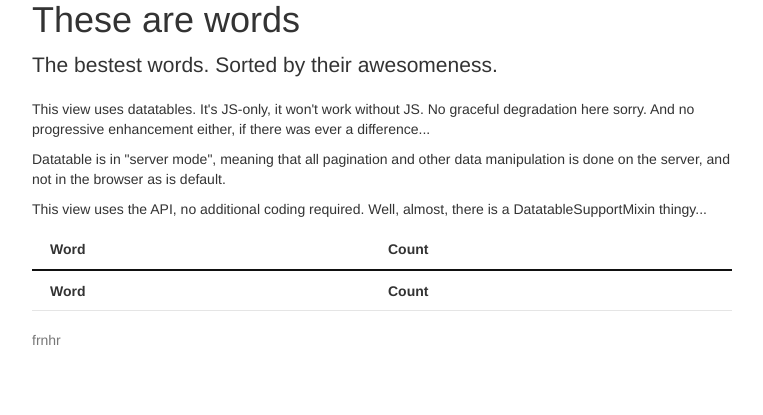
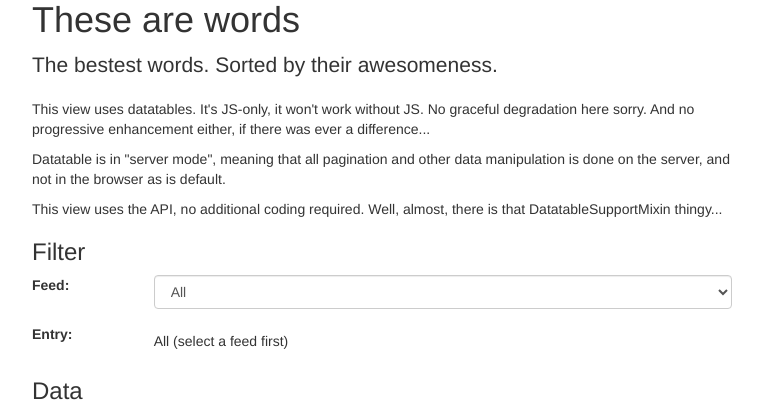
Before and after one commit to frnhr/rsstest, a Django app: template console/templates/console/words.html in a window 1280 px wide. Shown: the part 130-545 px from the top of the page, without its empty margins (258-1021 px from the left). Run offline with Django 3.2, Linux system fonts and the light colour scheme; the template is opened without the code that fills it: values that come from a table or form of the project are taken from there, others are empty; tables that the repository leaves empty hold one stand-in row (values such as "Sample post"); lists and menus that the app fills with data are empty; parts of the project's set-up code (start-up, migrations or seed data) failed here and were passed over; some libraries are stand-ins or nearby versions.

Commit message:
datatable filters

```diff
--- a/console/templates/console/words.html
+++ b/console/templates/console/words.html
@@ -10,9 +10,40 @@
             <p class="lead">The bestest words. Sorted by their awesomeness.</p>
             <p>This view uses datatables. It's JS-only, it won't work without JS. No graceful degradation here sorry. And no progressive enhancement either, if there was ever a difference...</p>
             <p>Datatable is in "server mode", meaning that all pagination and other data manipulation is done on the server, and not in the browser as is default.</p>
-            <p>This view uses the API, no additional coding required. Well, almost, there is a DatatableSupportMixin thingy...</p>
+            <p>This view uses the API, no additional coding required. Well, almost, there is that DatatableSupportMixin thingy...</p>
 
             <div class="alert alert-danger nojs" role="alert">This page uses JavaScript. Please enable J-a-v-a-S-c-r-i-p-t in your browser.</div>
+            <form class="form-horizontal" role="form">
+                <h3>Filter</h3>
+                <div class="form-group">
+                    <label for="feeds" class="col-sm-2">Feed:</label>
+                    <div class="col-sm-10">
+                        <select id="feeds" class="form-control">
+                            <option value="0">All</option>
+                            {% for feed in feeds %}
+                                <option value="{{ feed.id }}">{{ feed }}</option>
+                            {% endfor %}
+                        </select>
+                    </div>
+                </div>
+
+                <div class="form-group">
+                    <label for="feed-entry-0" class="col-sm-2">Entry:</label>
+                    <div class="col-sm-10">
+                        <p id="feed-entry-0" class="form-control-static feed-entries feed-entries-0">All (select a feed first)</p>
+                        {% for feed in feeds %}
+                            <select id="feed-entry-{{ feed.id }}" class="form-control feed-entries feed-entries-{{ feed.id }}" style="display: none;">
+                                <option value="0">All</option>
+                                {% for entry in feed.entries.all %}
+                                    <option value="{{ entry.id }}">{{ entry }}</option>
+                                {% endfor %}
+                            </select>
+                        {% endfor %}
+                    </div>
+                </div>
+            </form>
+
+            <h3>Data</h3>
             <table id="words" class="display" cellspacing="0" width="100%">
                 <thead>
                     <tr>
@@ -37,8 +68,15 @@
 {% block extrafoot %}
     {{ block.super }}
     <script type="text/javascript">
+        /*
+         * I like to put JS template-specific code in the template. That's a mortal sin by many, ok by others...
+         */
+
+        // datatable
+
+        var words_table;
         jQuery(function($){
-            $('#words').dataTable({
+            words_table = $('#words').dataTable({
                 "ajax": '{% url "words-top-list" %}',
                 "bProcessing": true,
                 "bServerSide": true,
@@ -52,5 +90,64 @@
                 "bLengthChange": false
             });
         });
+
+
+        // filters
+
+         var filter_query = {
+            'f': '',
+            'e': ''
+        };
+
+        var ajax_url = function() {
+            var url = '{% url "words-top-list" %}';
+            if (filter_query['f'] || filter_query['e']) {
+                url += '?';
+                if (filter_query['f']) {
+                    url += 'f=' + filter_query['f'];
+                } else {
+                    url += 'e=' + filter_query['e'];
+                }
+            }
+            return url;
+        };
+
+        jQuery(function($){
+
+            var filter_change = function($entry_select) {
+                if ($entry_select === null) {
+                    filter_query = {
+                        'f': '',
+                        'e': ''
+                    };
+                } else {
+                    var entry_id = $entry_select.val();
+                    var feed_id =  '';
+                    if ($entry_select.val() === '0') {
+                        entry_id = '';
+                        var id_arr = $entry_select.attr('id').split('-');
+                        feed_id = id_arr[id_arr.length - 1];
+                    }
+                    filter_query['f'] = feed_id;
+                    filter_query['e'] = entry_id;
+                }
+                words_table.api().ajax.url(ajax_url());
+                words_table.api().ajax.reload();
+            };
+
+            $('#feeds').on('change', function(){
+                var $this = $(this);
+                var feed_id = $this.val();
+                $('.feed-entries').hide();
+                $('.feed-entries-' + feed_id).show().val('0');
+                if (feed_id === '0') {
+                    filter_change(null);
+                } else {
+                    filter_change($('#feed-entry-'+feed_id));
+                }
+            });
+            $('select.feed-entries').on('change', function(){ filter_change($(this)); });
+        });
+
     </script>
 {% endblock extrafoot %}
--- a/console/views.py
+++ b/console/views.py
@@ -42,3 +42,8 @@ class FeedsView(ModelFormSetView):
 
 class WordsView(UserContextMixin, TemplateView):
     template_name = 'console/words.html'
+
+    def get_context_data(self, **kwargs):
+        context = super(WordsView, self).get_context_data(**kwargs)
+        context['feeds'] = Feed.objects.all()
+        return context
```
